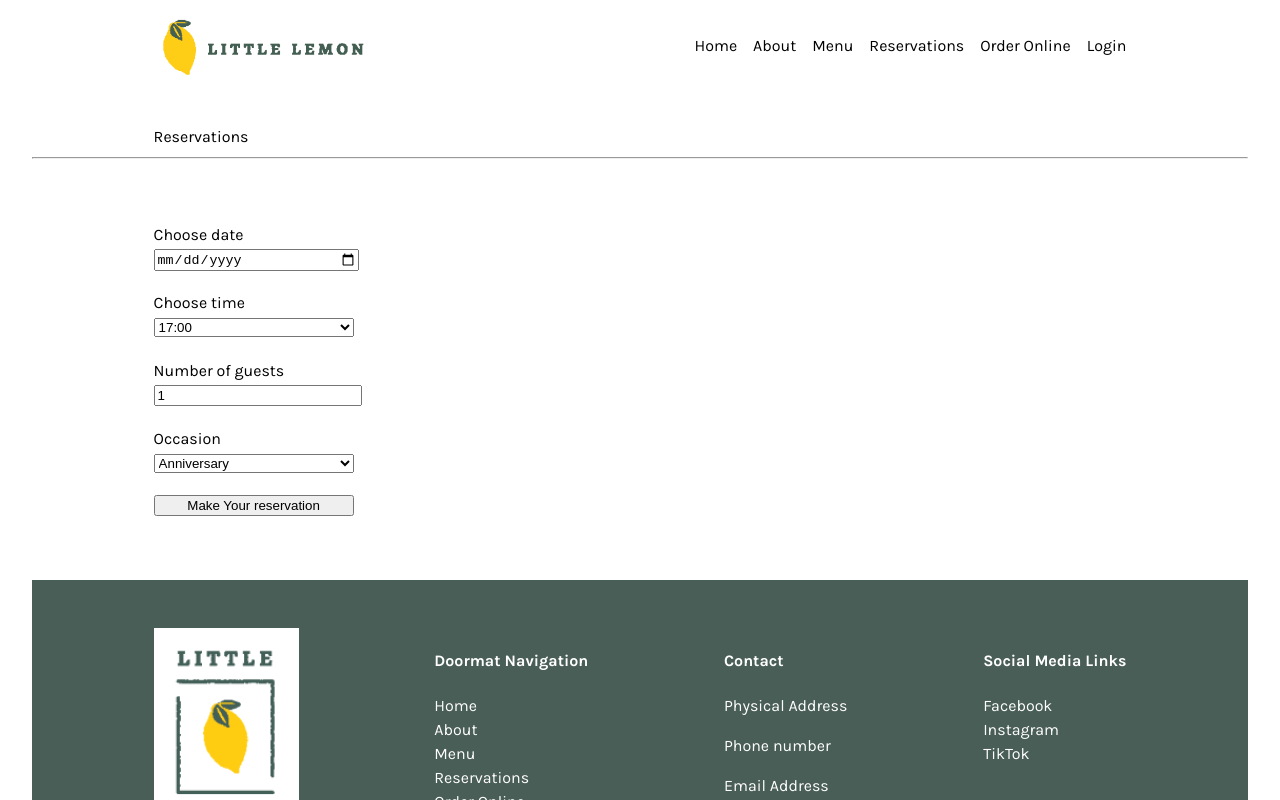
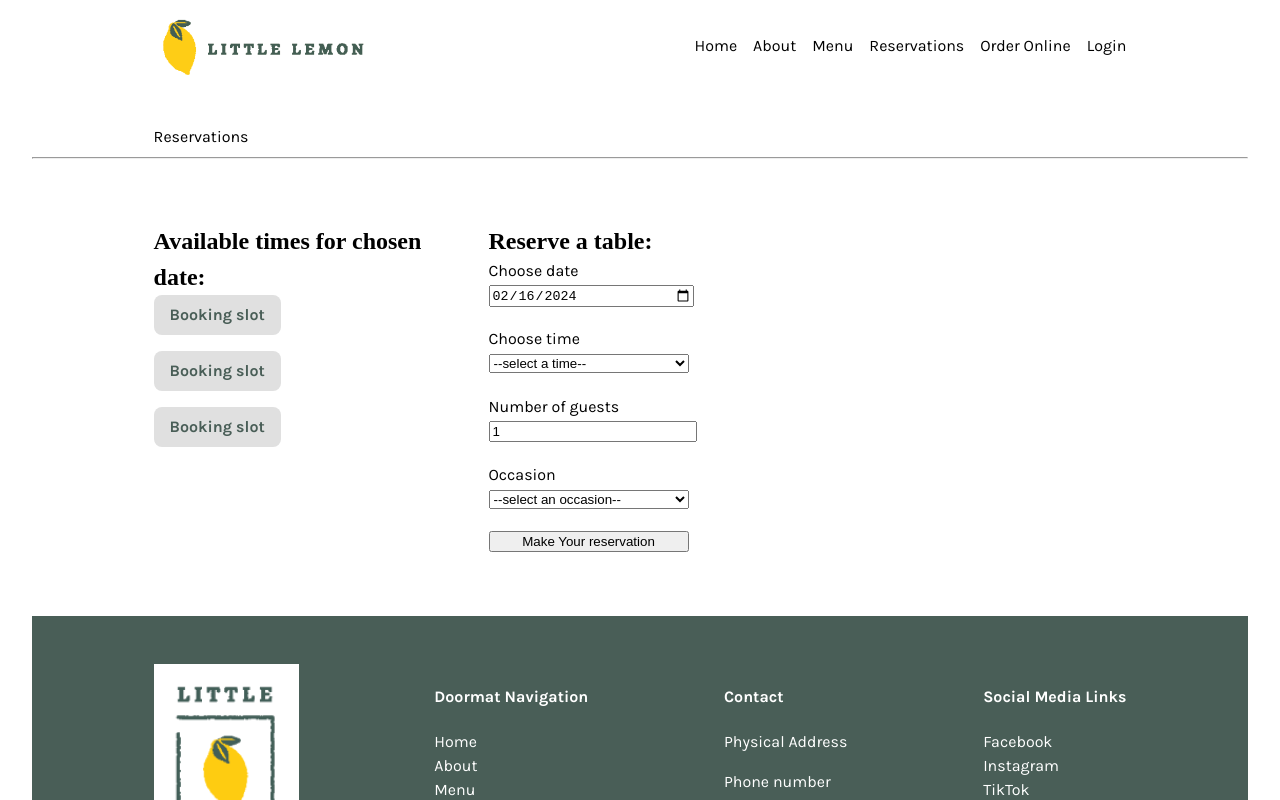
Before and after one commit to sango-neo/little-lemon, a React (Vite) app: page /reservations in a window 1280 px wide. Shown: the top 800 px of the page. Built offline with nearby package versions, Linux system fonts and the light colour scheme; a web font is replaced by a local one.

Commit message:
add third iteration of reservation form

```diff
--- a/src/App.jsx
+++ b/src/App.jsx
@@ -12,6 +12,7 @@ import MenuPage from './Pages/MenuPage';
 import ReservationsPage from './Pages/ReservationsPage';
 import OrderPage from './Pages/OrderPage';
 import LoginPage from './Pages/LoginPage';
+import ConfirmBookingPage from './components/Booking/ConfirmBookingPage';
 
 function App() {
 
@@ -27,6 +28,7 @@ function App() {
         <Route path='/reservations' element={<ReservationsPage />} />
         <Route path='/order-online' element={<OrderPage />} />
         <Route path='/login' element={<LoginPage />} />
+        <Route path='/booking-confirmation' element={<ConfirmBookingPage />} />
       </Routes>
       <Footer />
     </>
--- a/src/Pages/ReservationsPage.jsx
+++ b/src/Pages/ReservationsPage.jsx
@@ -1,13 +1,54 @@
-import React from 'react'
+import React, { useEffect, useReducer, useState } from 'react'
+import { useNavigate } from 'react-router-dom';
 import BookingForm from '../components/Booking/BookingForm';
+import Booking from '../components/Booking/Booking';
+import { fetchAPI, initializeTimes } from '../api/api';
+
+const updateTimes = (state, action) => {
+  // needs to return updated times based on the selected date
+  // this is the reducer function that's passed into the useReducer hooks as a 2nd param
+  // Will not have all data for a period of time fetched at once => upon selection of a date,
+  // make an api call to return the "available times" for that date.
+  // initially all days have same available times/slots
+
+  // if (action.type === 'today') return ["18:00", "19:00"];
+  // if (action.type === 'tomorrow') return ["17:00", "18:00", "20:00"];
+  if (action.type === 'timeUpdate') {
+    return {...state, times: fetchAPI(action.date) }
+  }
+  return state;
+}
+
+
+// const initializeTimes = () => {
+//   // create the initial state for the availableTimes
+//   return [
+//     "16:00", "17:00", "18:00", "19:00", "20:00", "21:00", "22:00"
+//   ]
+
+// }
 
 const ReservationsPage = () => {
+  const [availableTimes, dispatch] = useReducer(updateTimes, initializeTimes());
+  const navigate = useNavigate();
+
+  useEffect(() => {
+    console.log("checking availables times from API/app state...");
+    setTimeout(() => {
+      console.log("done");
+    }, 2000)
+  }, []);
+
+
   return (
-    <section >
+    <main >
       <div style={{margin: '2rem 10% 0'}}>Reservations</div>
-      <hr />
-      <BookingForm />
-    </section>
+        <hr />
+        <div className='booking_content_wrapper'>
+          <Booking availableTimes={availableTimes} />
+          <BookingForm availableTimes={availableTimes} dispatch={dispatch} />
+        </div>
+    </main>
   )
 }
 
--- /dev/null
+++ b/src/api/api.js
@@ -0,0 +1,53 @@
+const seededRandom = (seed) => {
+  const m = 2 ** 35 - 31;
+  const a = 185852;
+  let s = seed % m;
+  return function () {
+    return (s = (s * a) % m) / m;
+  };
+};
+
+export const fetchAPI = (date) => {
+  const result = [];
+  let random;
+
+  if (typeof date === "string") {
+    const convertedDate = new Date(date);
+    random = seededRandom(convertedDate.getDate());
+  } else {
+    random = seededRandom(date.getDate());
+  }
+
+  for (let i = 17; i <= 23; i++) {
+    if (random() < 0.5) {
+      result.push(i + ":00");
+    }
+    if (random() < 0.5) {
+      result.push(i + ":30");
+    }
+  }
+  return result;
+};
+
+export const submitAPI = (formData) => {
+  if (formData) {
+    return true;
+  } else {
+    return false;
+  }
+};
+
+export const updateTimes = (state, action) => {
+  switch (action.type) {
+    case "UPDATE_TIMES":
+      return { ...state, times: fetchAPI(action.date) };
+    default:
+      return state;
+  }
+};
+
+export const initializeTimes = () => {
+  // create a Date object to represent today's date
+  const today = new Date();
+  return { times: fetchAPI(today) };
+};
--- /dev/null
+++ b/src/components/Booking/Booking.jsx
@@ -0,0 +1,12 @@
+import React from 'react'
+import BookingSlotList from './BookingSlotList';
+
+const Booking = ({ availableTimes }) => {
+  return (
+    <div>
+        <BookingSlotList availableTimes={availableTimes} />
+    </div>
+  )
+}
+
+export default Booking
--- a/src/components/Booking/BookingForm.css
+++ b/src/components/Booking/BookingForm.css
@@ -2,9 +2,23 @@ form {
   display: grid;
   max-width: 200px;
   gap: 20px;
-  margin: 4rem 10%;
+  /* margin: 4rem 10%; */
 }
 
 label > * {
   width: 100%;
 }
+
+/* .booking_slot_list {
+  margin: 4rem 10%;
+} */
+
+.booking_slot {
+  background-color: #e0e0e0;
+  padding: 0.5rem 1rem;
+  border-radius: 0.5rem;
+  margin-bottom: 1rem;
+  width: fit-content;
+  font-weight: bold;
+  color: #495e57;
+}
--- a/src/components/Booking/BookingForm.jsx
+++ b/src/components/Booking/BookingForm.jsx
@@ -1,20 +1,24 @@
-import React, { useState } from 'react'
+import React, { useEffect, useState } from 'react'
 import './BookingForm.css';
+import { submitAPI } from '../../api/api';
+import { useNavigate } from 'react-router-dom';
 
 
 const date = new Date();
 const todayDay = date.getDate();
-const todayMonth = date.getMonth + 1;
-const todayYear = date.getFullYear;
-const today = `${todayYear}-${todayMonth > 9 ? todayMonth : '0'+todayMonth}-${todayDay}`;
+const todayMonth = date.getMonth() + 1;
+const todayYear = date.getFullYear();
+const today = `${todayYear}-${todayMonth > 9 ? todayMonth : '0'+todayMonth}-${todayDay > 9 ? todayDay : '0'+todayDay}`;
 
-const BookingForm = () => {
+const BookingForm = ({ availableTimes, dispatch }) => {
   // const [date, setDate] = useState(today);
-  const [availableTimes, setAvailableTimes] = useState([
-    '17:00', '18:00', '19:00', '20:00', '21:00', '22:00'
-  ]);
+  // const [availableTimes, setAvailableTimes] = useState();
   // const [guests, setGuests] = useState(1);
   // const [occasions, setOccasions] = useState(['Birthday', 'Anniversary']);
+
+  // useEffect(() => {
+  //   console.log(availableTimes);
+  // }, [])
 
   const [formData, setFormData] = useState({
     resDate: today,
@@ -23,8 +27,20 @@ const BookingForm = () => {
     occasion: "",
   });
 
+  const navigate = useNavigate();
+
   const handleChange = (e) => {
     console.log("form data has changed");
+    if (e.target.name === "resDate") {
+      const date = e.target.value;
+      dispatch({type: 'timeUpdate', date})
+
+      return setFormData({
+        ...formData,
+        resDate: date
+      });
+    }
+
     setFormData({
       ...formData,
       [e.target.name]: e.target.value
@@ -34,11 +50,18 @@ const BookingForm = () => {
   const handleSubmit = (e) => {
     e.preventDefault();
     console.log("form data to send: ", formData);
+    if (submitAPI(formData)) {
+      navigate("/booking-confirmation", { state: {...formData} })
+    } else {
+      alert("Something's wrong with the form data");
+    }
   }
 
 
   return (
-    <form
+    <div>
+      <h3>Reserve a table: </h3>
+      <form
       onSubmit={handleSubmit}
     >
         <label htmlFor="res-date">
@@ -51,7 +74,8 @@ const BookingForm = () => {
           Choose time
           <br />
           <select id="res-time" name='resTime' onChange={handleChange}>
-              {availableTimes.map(time => <option key={time} value={time}>{time}</option>)}
+              <option value="choose-time">--select a time--</option>
+              {availableTimes.times.map(time => <option key={time} value={time}>{time}</option>)}
           </select>
         </label>
         <label htmlFor="guests">
@@ -76,6 +100,7 @@ const BookingForm = () => {
             name='occasion'
             onChange={handleChange}
           >
+            <option value="choose-occasion">--select an occasion--</option>
             <option value="anniversary">Anniversary</option>
             <option value="birthday">Birthday</option>
         </select>
@@ -83,6 +108,7 @@ const BookingForm = () => {
 
         <input type="submit" value="Make Your reservation" />
     </form>
+    </div>
   )
 }
 
--- /dev/null
+++ b/src/components/Booking/BookingSlot.jsx
@@ -0,0 +1,11 @@
+import React from 'react'
+
+const BookingSlot = () => {
+  return (
+    <div className='booking_slot'>
+        Booking slot
+    </div>
+  )
+}
+
+export default BookingSlot
--- /dev/null
+++ b/src/components/Booking/BookingSlotList.jsx
@@ -0,0 +1,23 @@
+import React from 'react'
+import BookingSlot from './BookingSlot';
+
+const BookingSlotList = ({ availableTimes }) => {
+  return (
+    <section className='booking_slot_list'>
+        <h3>Available times for chosen date: </h3>
+        <ul>
+            <li>
+                <BookingSlot />
+            </li>
+            <li>
+                <BookingSlot />
+            </li>
+            <li>
+                <BookingSlot />
+            </li>
+        </ul>
+    </section>
+  )
+}
+
+export default BookingSlotList
--- /dev/null
+++ b/src/components/Booking/ConfirmBookingPage.jsx
@@ -0,0 +1,22 @@
+import React from 'react'
+
+const ConfirmBookingPage = () => {
+  return (
+    <main>
+      <h1>Booking confirmed!</h1>
+      <section>
+        <h2>Your booking details: </h2>
+        <div>
+          <p>Date: <span>Your date</span></p>
+          <p>Time: <span>Your time</span></p>
+          <p>Number of guests: <span>Guests</span></p>
+          <p>Occasion: <span>Your occasion</span></p>
+        </div>
+      </section>
+      <p>Click 'confirm booking' to have an email with your unique booking ID emailed to you</p>
+      <button>Confirm</button>
+    </main>
+  )
+}
+
+export default ConfirmBookingPage
--- a/src/index.css
+++ b/src/index.css
@@ -68,6 +68,14 @@ li:last-child {
   margin-right: 0;
 }
 
+.booking_content_wrapper {
+  display: grid;
+  gap: 1rem;
+  grid-template-columns: 1fr 2fr;
+
+  margin: 4rem 10%;
+}
+
 /* a {
   font-weight: 500;
   color: #646cff;
```
